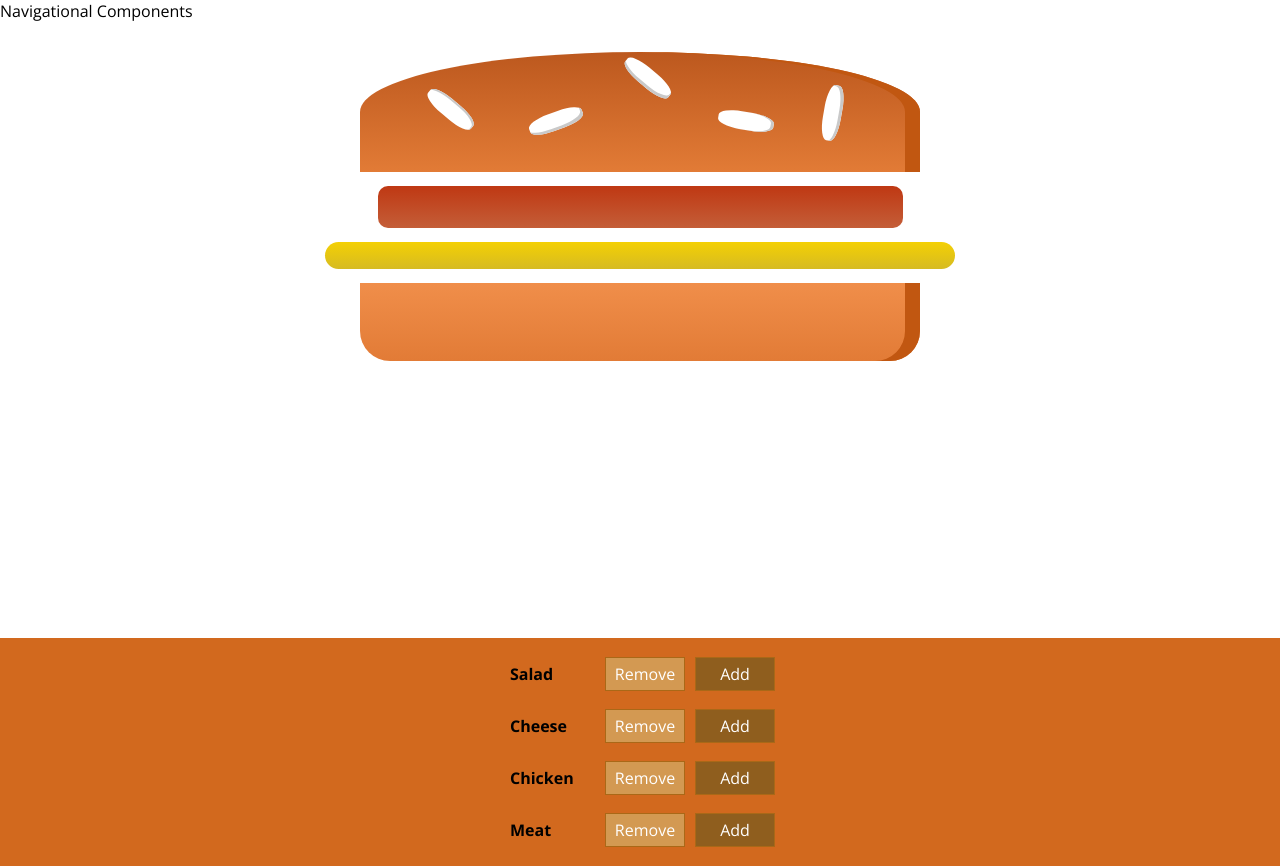
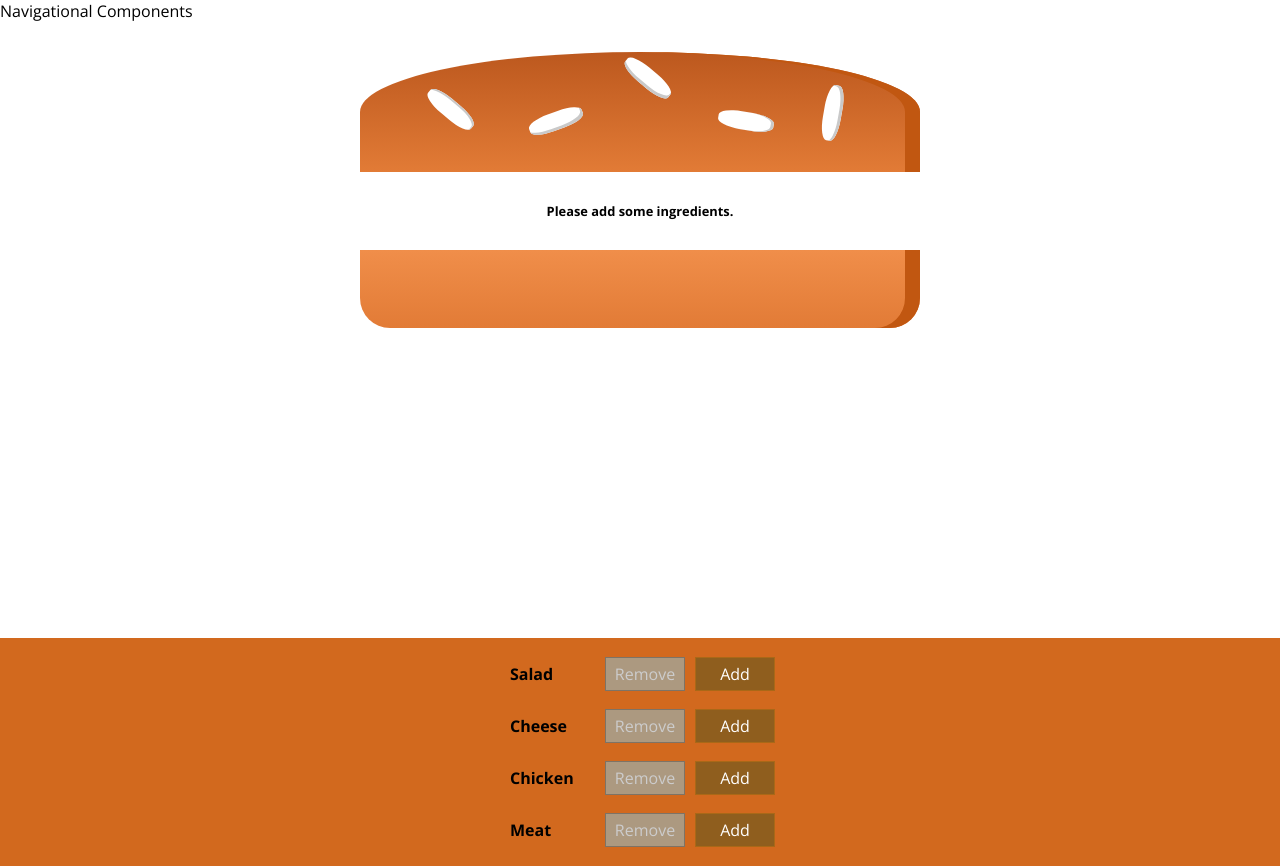
Before and after one commit to ShoaibJalal/Burger-Ordering-App, a React app: page / in a window 1280 px wide. Built offline with nearby package versions, Linux system fonts and the light colour scheme.

Commit message:
Adding functionality (EventHandlers) to Burger controls.

```diff
--- a/src/components/Burger/BurgerControls/BurgerControl/BurgerControl.js
+++ b/src/components/Burger/BurgerControls/BurgerControl/BurgerControl.js
@@ -6,8 +6,16 @@ const burgerControl = (props) => (
 
     <div className = {classes.BurgerControl}>
         <div className = {classes.Label}>{props.label}</div>
-        <button className = {classes.Remove}>Remove</button>
-        <button className = {classes.Add}>Add</button>
+
+        <button
+        className = {classes.Remove}
+        onClick = {props.removed}
+        disabled = {props.disabled} >Remove</button>
+
+        <button
+        className = {classes.Add}
+        onClick = {props.added}>Add</button>
+
     </div>
 
 );
--- a/src/components/Burger/BurgerControls/BurgerControls.js
+++ b/src/components/Burger/BurgerControls/BurgerControls.js
@@ -15,7 +15,12 @@ const burgerControls = (props) => (
     <div className = {classes.BurgerControls}>
 
         {controls.map(control => (
-            <BurgerControl key = {control.label} label = {control.label} />
+            <BurgerControl
+                key = {control.label}
+                label = {control.label}
+                added = {() => props.ingredientAdded(control.type)}
+                removed = {() => props.ingredientRemoved(control.type)}
+                disabled = {props.disabled[control.type]} />
         ))}
 
     </div>
--- a/src/containers/BurgerBuilder/BurgerBuilder.js
+++ b/src/containers/BurgerBuilder/BurgerBuilder.js
@@ -2,24 +2,72 @@ import React , {Component, Fragment} from 'react';
 
 import Burger from '../../components/Burger/Burger';
 import BurgerControls from '../../components/Burger/BurgerControls/BurgerControls';
+
+const PRICE_OF_INGREDIENTS = {
+    salad: 0.8,
+    chicken: 1.4,
+    meat: 1.2,
+    cheese: 0.6
+};
 
 class BurgerBuilder extends Component {
 
     state = {
         ingredients: {
             salad: 0,
-            chicken: 1,
-            cheese: 1,
+            chicken: 0,
+            cheese: 0,
             meat: 0
-        }
+        },
+        totalPrice: 2
     }
 
+    addIngredientHander = (type) => {
+        let oldCount = this.state.ingredients[type];
+        let updatedCount = oldCount + 1 ;
+        const updatedIngredients = {
+            ...this.state.ingredients
+        };
+        updatedIngredients[type] = updatedCount;
+        const priceAddition = PRICE_OF_INGREDIENTS[type];
+        const oldPrice = this.state.totalPrice;
+        const updatedPrice = oldPrice + priceAddition;
+        this.setState({totalPrice: updatedPrice, ingredients: updatedIngredients});
+
+    };
+
+    removeIngredientHandler = (type) => {
+        let oldCount = this.state.ingredients[type];
+        if (oldCount <= 0){
+            return;
+        }
+        let updatedCount = oldCount - 1 ;
+        const updatedIngredients = {
+            ...this.state.ingredients
+        };
+        updatedIngredients[type] = updatedCount;
+        const priceSubtraction = PRICE_OF_INGREDIENTS[type];
+        const oldPrice = this.state.totalPrice;
+        const updatedPrice = oldPrice + priceSubtraction;
+        this.setState({totalPrice: updatedPrice, ingredients: updatedIngredients});
+    };
+
+
     render(){
+        const disabledInfo = {
+            ...this.state.ingredients
+        };
+        for (let key in disabledInfo){
+            disabledInfo[key] = disabledInfo[key] <= 0
+        }
         return(
             <Fragment>
 
                 <Burger ingredients = {this.state.ingredients}/>
-                <BurgerControls/>
+                <BurgerControls
+                    ingredientAdded = {this.addIngredientHander}
+                    ingredientRemoved = {this.removeIngredientHandler}
+                    disabled = {disabledInfo} />
 
             </Fragment>
         );
```
